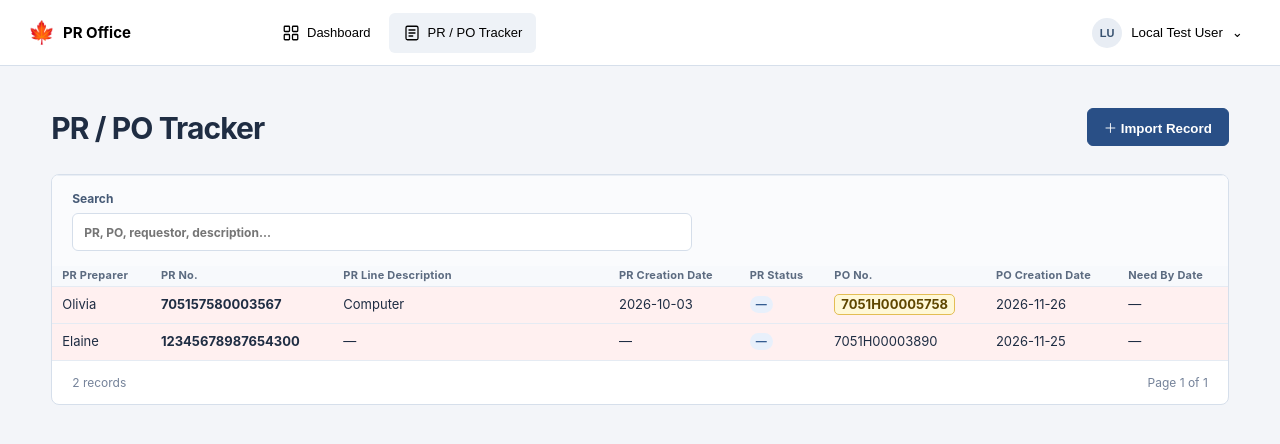
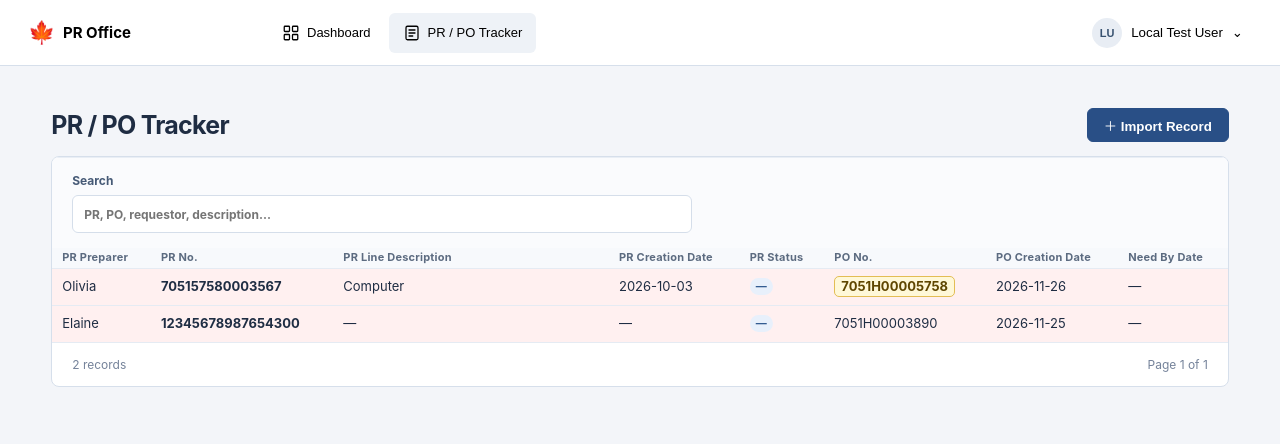
Before and after one commit to xuanolivia258-cloud/PR-Office-AI-Project, a website: page index.html in a window 1280 px wide. Both pictures are taken after a click on the button "PR / PO Tracker". Drawn offline with Linux system fonts and the light colour scheme; no server answers.

Commit message:
Compact tracker page heading

```diff
--- a/tracker.css
+++ b/tracker.css
@@ -640,6 +640,20 @@ body.signed-out .signed-out-screen {
   padding-top: 0;
 }
 
+#placeholderView .page-heading {
+  align-items: center;
+  margin-bottom: 14px;
+}
+
+#placeholderTitle {
+  font-size: 25px;
+  line-height: 1.15;
+}
+
+#placeholderView #newRequestButton {
+  min-height: 34px;
+}
+
 .record-modal {
   width: min(720px, 100%);
   max-height: calc(100vh - 40px);
```
